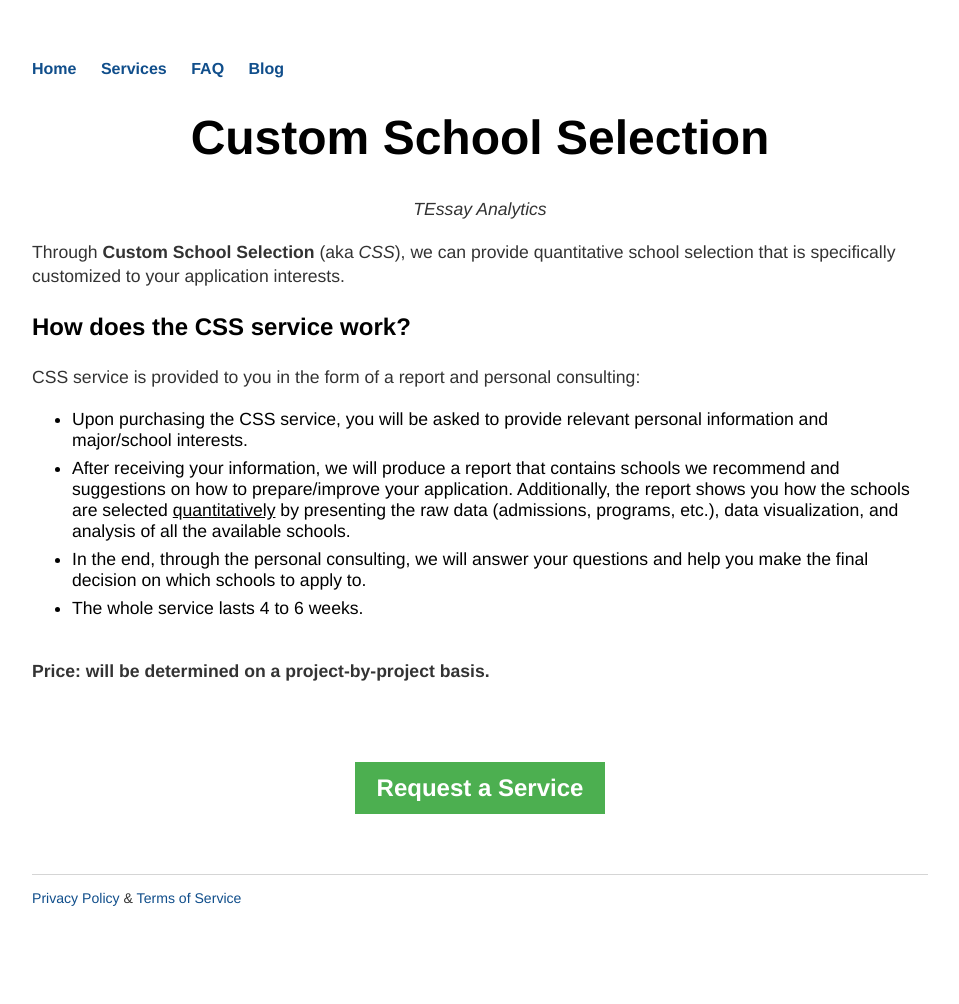
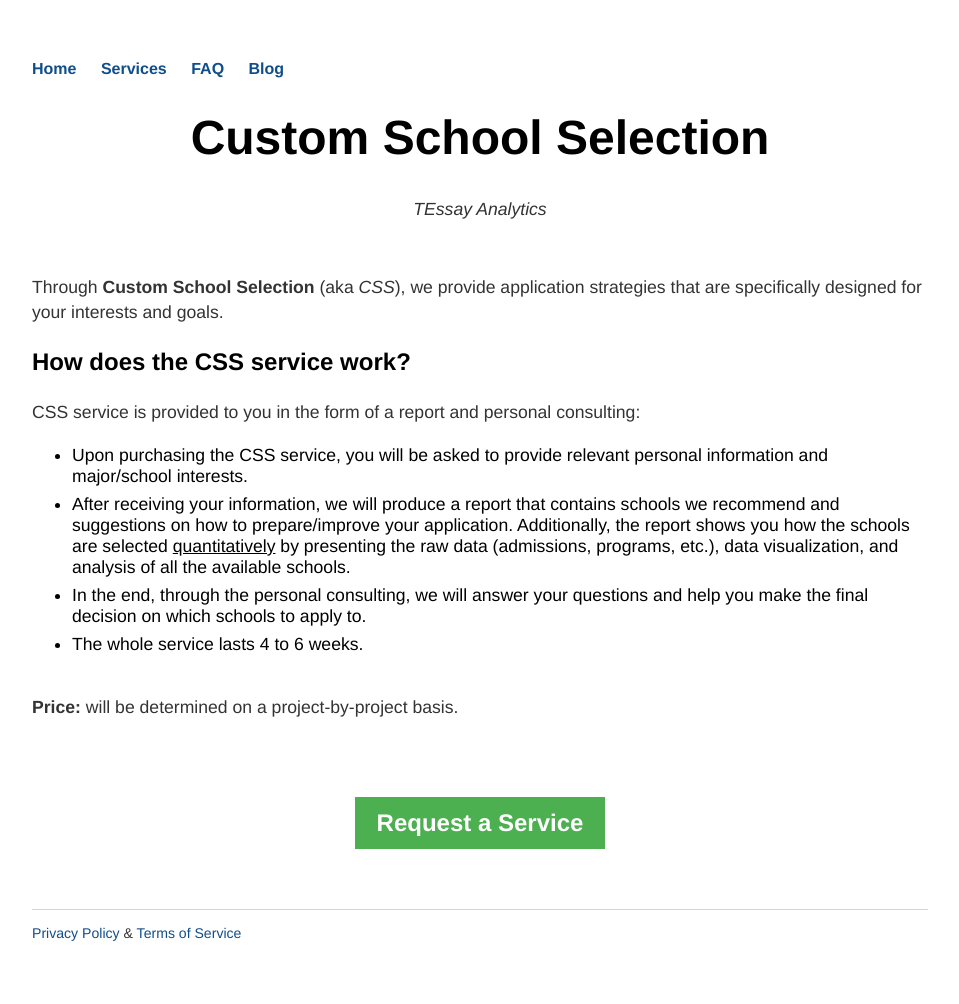
Before and after one commit to RagingTiger/PnFTech.github.io, a Jekyll site: the page built from custom_school_selection/index.html, in a window 1280 px wide. Shown: the whole page, without its empty margins (160-1119 px from the left). Built offline with Jekyll 4.4.1, drawn with Linux system fonts in a browser that asks for light colours; before the commit the page ends 969 px from its top, so only the background shows below that.

Commit message:
edited css

```diff
--- a/custom_school_selection/index.html
+++ b/custom_school_selection/index.html
@@ -7,11 +7,10 @@ title: TEssay Analytics | Custom School Selection
 	<h1>Custom School Selection</h1>
   <p><i>TEssay Analytics</i></p>
 </div><!-- /.blurb -->
-
+<br>
 <div class="container">
-  <p>Through <b>Custom School Selection</b> (aka <i>CSS</i>), we can provide
-    quantitative school selection that is specifically customized to your
-    application interests.</p>
+  <p>Through <b>Custom School Selection</b> (aka <i>CSS</i>), we provide
+    application strategies that are specifically designed for your interests and goals.</p>
 
   <h3>How does the CSS service work?</h3>
   <p>CSS service is provided to you in the form of a report and personal consulting:</p>
@@ -29,7 +28,7 @@ title: TEssay Analytics | Custom School Selection
         <li>The whole service lasts 4 to 6 weeks.</li>
     </ul>
 
-  <p><b>Price: will be determined on a project-by-project basis.</b></p>
+  <p><b>Price:</b> will be determined on a project-by-project basis.</p>
 
   <br>
   <br>
--- a/triple_s/index.html
+++ b/triple_s/index.html
@@ -7,7 +7,7 @@ title: TEssay Analytics | Strategic School Selection
 	<h1>Strategic School Selection</h1>
   <p><i>TEssay Analytics</i></p>
 </div><!-- /.blurb -->
-
+<br>
 <div class="container">
 <p>We are excited to announce a new family of TEssay Analytics services:
   <b>Strategic School Selection</b> (aka <i>Triple S</i>)!</p>
@@ -34,7 +34,7 @@ title: TEssay Analytics | Strategic School Selection
 
 <p>After almost a year of hard work, we proudly announce the following
   <b><i>Triple S</i></b> services:</p>
-
+<br>
   <div class="button">
     <h3><a class="button" href="/undergraduate_school_selection">Undergraduate School Selection</a></h3>
   </div>
@@ -49,7 +49,7 @@ title: TEssay Analytics | Strategic School Selection
   <div class="button">
     <h3><a class="button" href="/custom_school_selection">Custom School Selection</a></h3>
   </div>
-
+<br>
 <p>Please click the buttons above to learn more about each service.</p>
 
 
--- a/undergraduate_school_selection/index.html
+++ b/undergraduate_school_selection/index.html
@@ -7,7 +7,7 @@ title: TEssay Analytics | Undergraduate School Selection
 	<h1>Undergraduate School Selection</h1>
   <p><i>TEssay Analytics</i></p>
 </div><!-- /.blurb -->
-
+<br>
 <div class="container">
 	<p>In the Undergraduate School Selection <i>(aka USS)</i>
 		service, based on our own custom <b><i>Application ROI</i></b> index, we can
```
